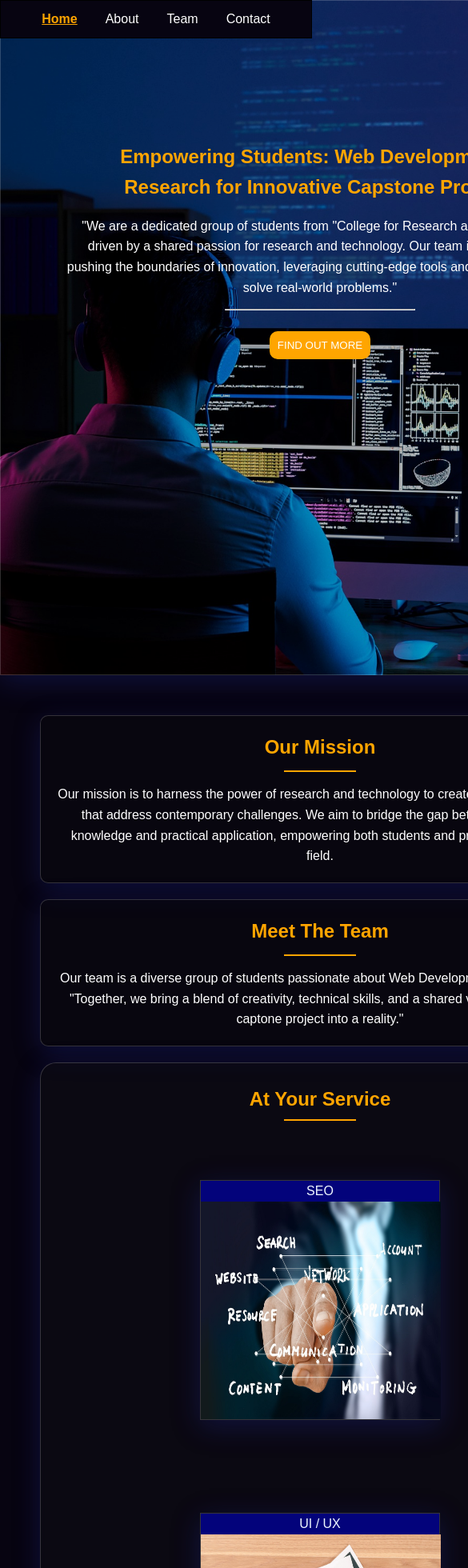
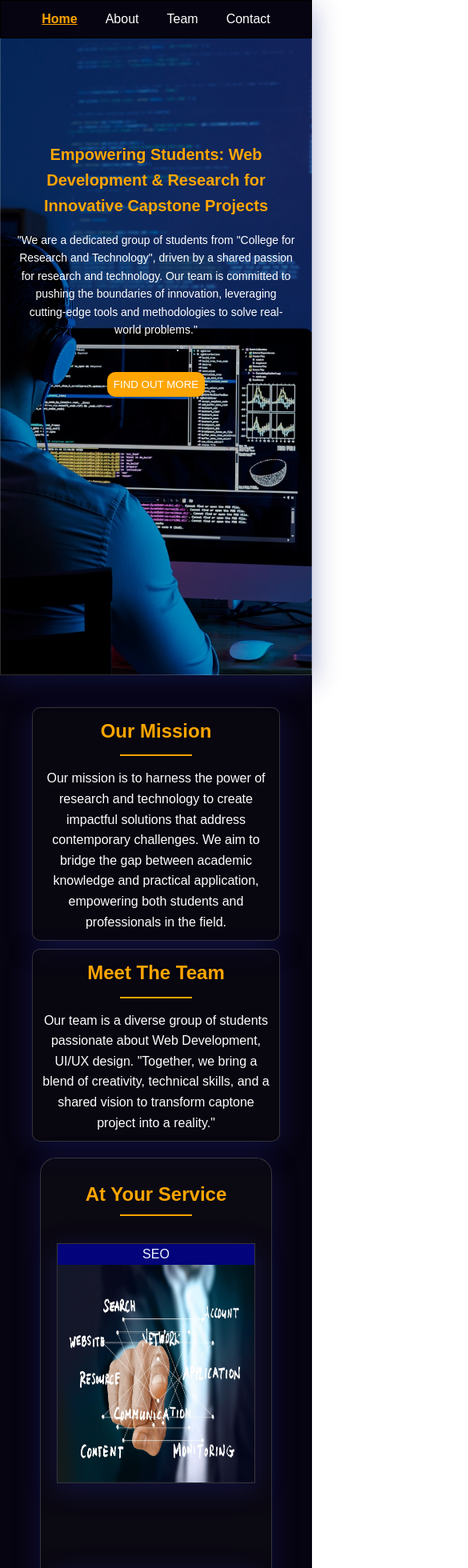
Before and after one commit to DevCodeAL/Team-Portfolio-College-2024, a React (Vite) app: page / in a window 390 px wide. Shown: the top 1960 px of the page at 80% size, 585 px wide, since content can reach past the window. Built offline with nearby package versions, Linux system fonts and the light colour scheme.

Commit message:
fixed image

```diff
--- a/src/App.css
+++ b/src/App.css
@@ -382,23 +382,51 @@ footer{
   }
 
 
-  @media only screen and (max-width: 768px) {
-    /* For mobile phones: */
-        .hero, .h-child1, .hero-parent, footer{
-            min-width: 800px;
+  @media only screen and (max-width: 1200px) {
+    .home-container, .at-your-service-container {
+        padding: 20px;
+        gap: 20px;
     }
-
-        .title-h{
-            font-size: 1.5rem;
+    .hero-division{
+        width: 100%;
+    }
+    .text-container {
+        margin-left: 20px;
+        margin-right: 20px;
     }
 
     .team-logo{
         display: none;
     }
 
-        .hero-division{
-            display: block;
-            margin-left: auto;
-            margin-right: auto;
+   .skill-img{
+    max-width: 100%;
+    height: 272px;
    }
+
+
+
 }
+
+@media only screen and (max-width: 600px) {
+    .title-h {
+        font-size: 1.25rem;
+    }
+    .content {
+        font-size: 0.875rem;
+    }
+    .btn {
+        padding: 8px;
+    }
+    .hero-division {
+        height: auto;
+    }
+    .our-mission {
+        margin: 10px;
+        padding: 10px;
+    }
+    .footer-container > div {
+        width: 100%;
+    }
+
+}
--- a/src/pages/Home.jsx
+++ b/src/pages/Home.jsx
@@ -84,15 +84,15 @@ const Home = ()=>{
                     <span className="fade-in" id="title-line"></span>
                 <div className="fade-in">
                     <div className="img-title">SEO</div>
-                        <img src={SEO} width={300} height={272} alt="" />
+                        <img src={SEO} width={300} height={272} className="skill-img" alt="" />
                     </div>
                     <div className="fade-in">
                     <div className="img-title">UI / UX</div>
-                        <img src={UIUX} width={300} height={272} alt="" />
+                        <img src={UIUX} width={300} height={272} className="skill-img" alt="" />
                     </div>
                     <div className="fade-in">
                     <div className="img-title">Web Development</div>
-                        <img src={WebDesign} width={300} height={272} alt="" />
+                        <img src={WebDesign} width={300} height={272} className="skill-img" alt="" />
                     </div>
                 </div>
 
@@ -103,11 +103,11 @@ const Home = ()=>{
                 </div>
                 <div className="home-container">
                     <div className="fade-in">
-                       <img src={Html} width={100} height={100} alt="" />
+                       <img src={Html} width={100} height={100}  alt="" />
                        <span>HTML</span>
                     </div>
                     <div className="fade-in">
-                        <img src={Css} width={100} height={100} alt="" />
+                        <img src={Css} width={100} height={100}  alt="" />
                         <span>CSS</span>
                     </div>
                     <div className="fade-in">
```
Lines whose indentation alone changed are shown as unchanged.
